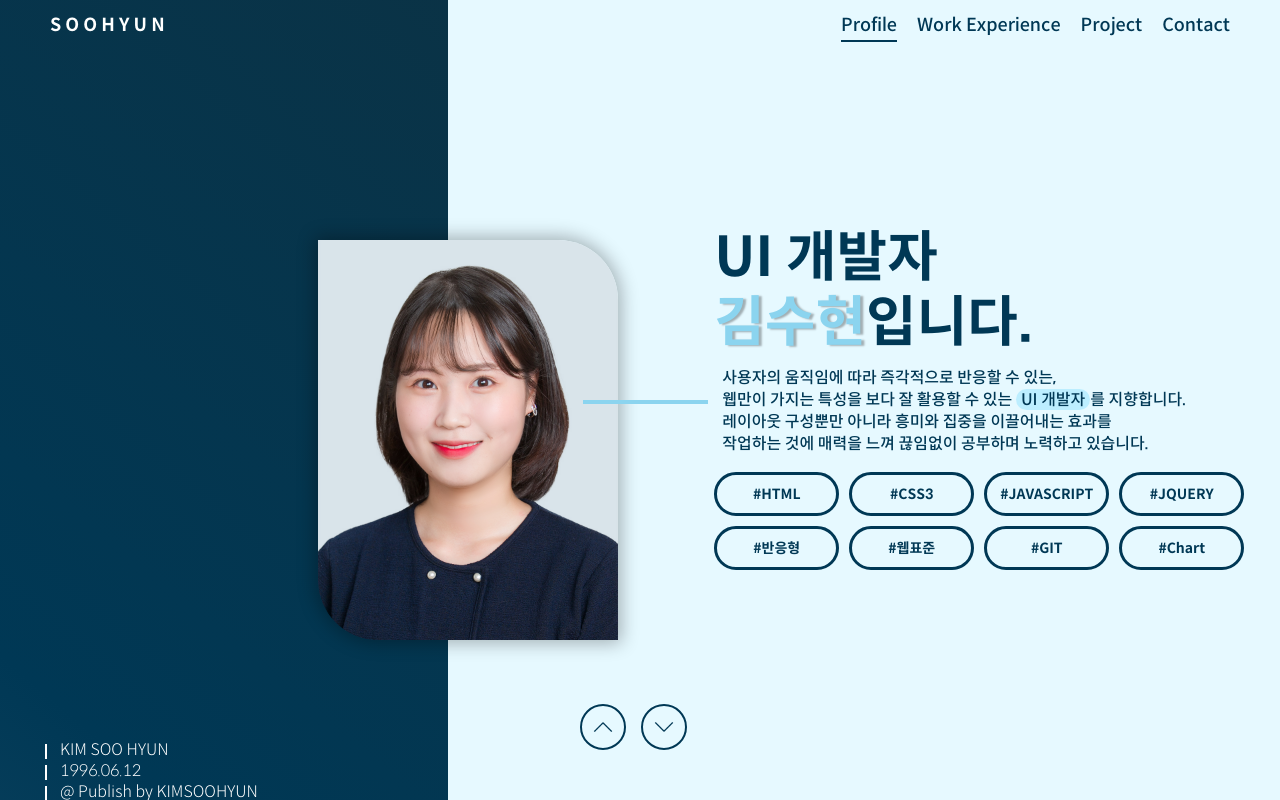
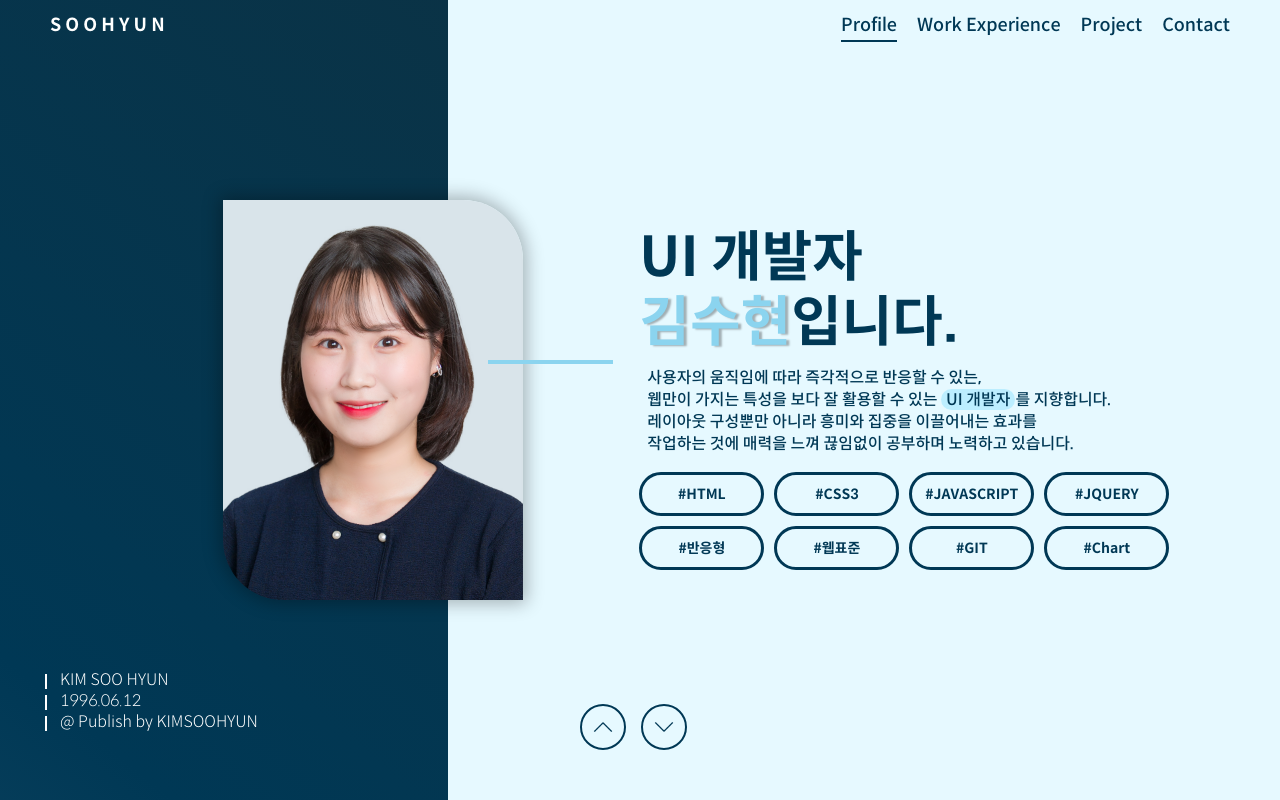
Before and after one commit to sooohyunKim/shkim, a plain HTML site: page index.html in a window 1280 px wide. Drawn offline with nearby package versions, Linux system fonts and the light colour scheme.

Commit message:
table resize

```diff
--- a/css/style.css
+++ b/css/style.css
@@ -1277,12 +1277,27 @@ body {
         margin-top: 0;
     }
 
+    /* PROFILE */
+    .container .profile .cnt_bx .card_bx .info_wrap {
+        bottom: -130px
+    }
+
+    .container .profile .cnt_bx .card_bx .img_wrap {
+        top: 200px;
+        right: -75px;
+    }
+
+    .container .profile .cnt_bx .txt_bx .txt_wrap {
+        left: 23%;
+    }
+
     /* CONTACT */
     .container .contact .cnt_bx .btm_bx {
         bottom: 200px;
     }
 
 }
+
 
 @media(max-width:1024px) {
 
@@ -1336,8 +1351,8 @@ body {
     }
 }
 
-/* MOBILE */
-@media(max-width:768px) {
+/* TABLET - IPAD AIR */
+@media(max-width:820px) {
 
     /* PROFILE */
     .container .profile .cnt_bx .card_bx .info_wrap {
@@ -1419,4 +1434,12 @@ body {
     .container .project .cnt_bx .right_bx.right .list:nth-child(n+3) {
         margin-left: 0;
     }
+
+    /* CONTACT */
+    .container .contact .cnt_bx .btm_bx {
+        bottom: 220px;
+    }
 }
+
+/* MOBILE */
+@media(max-width:768px) {}
```
